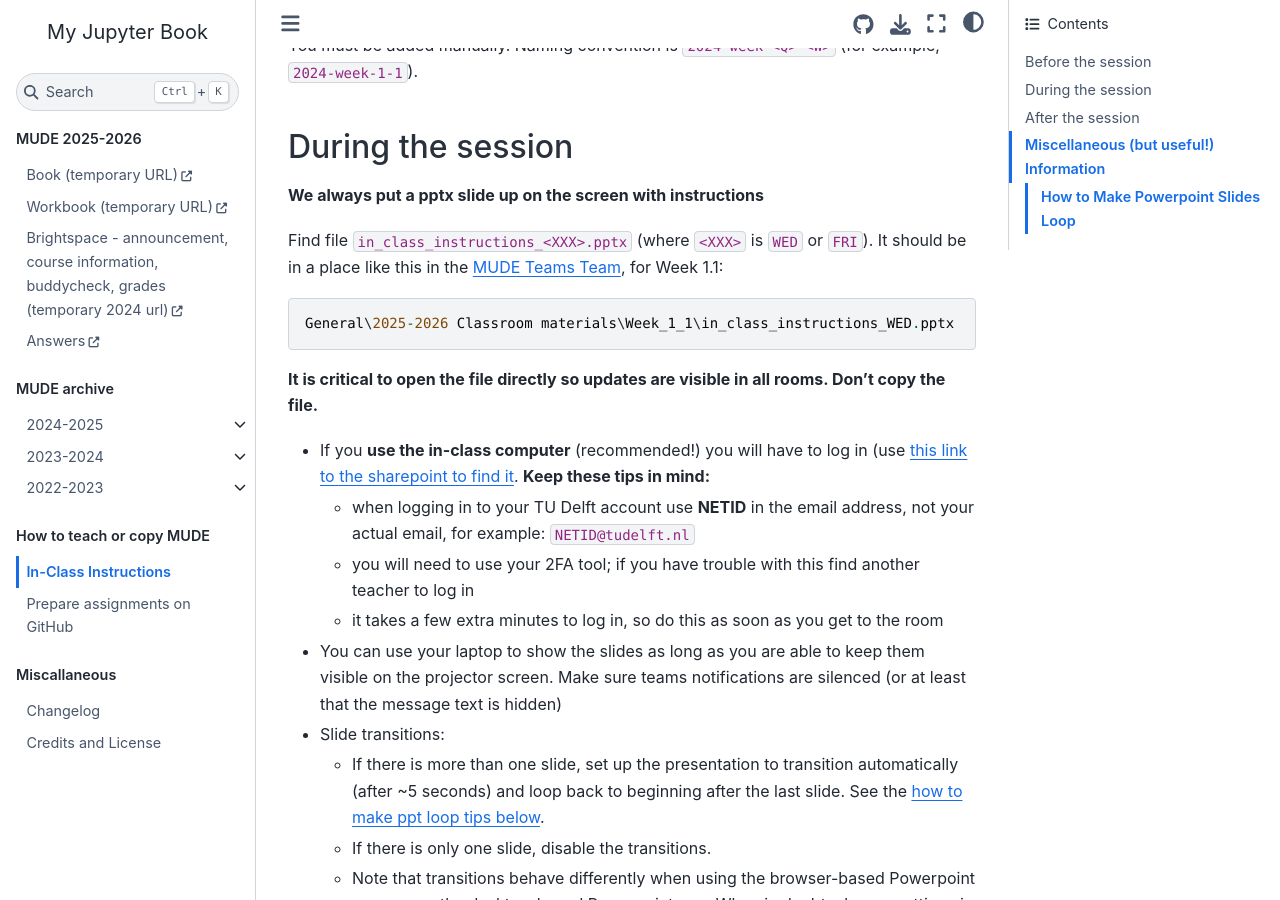
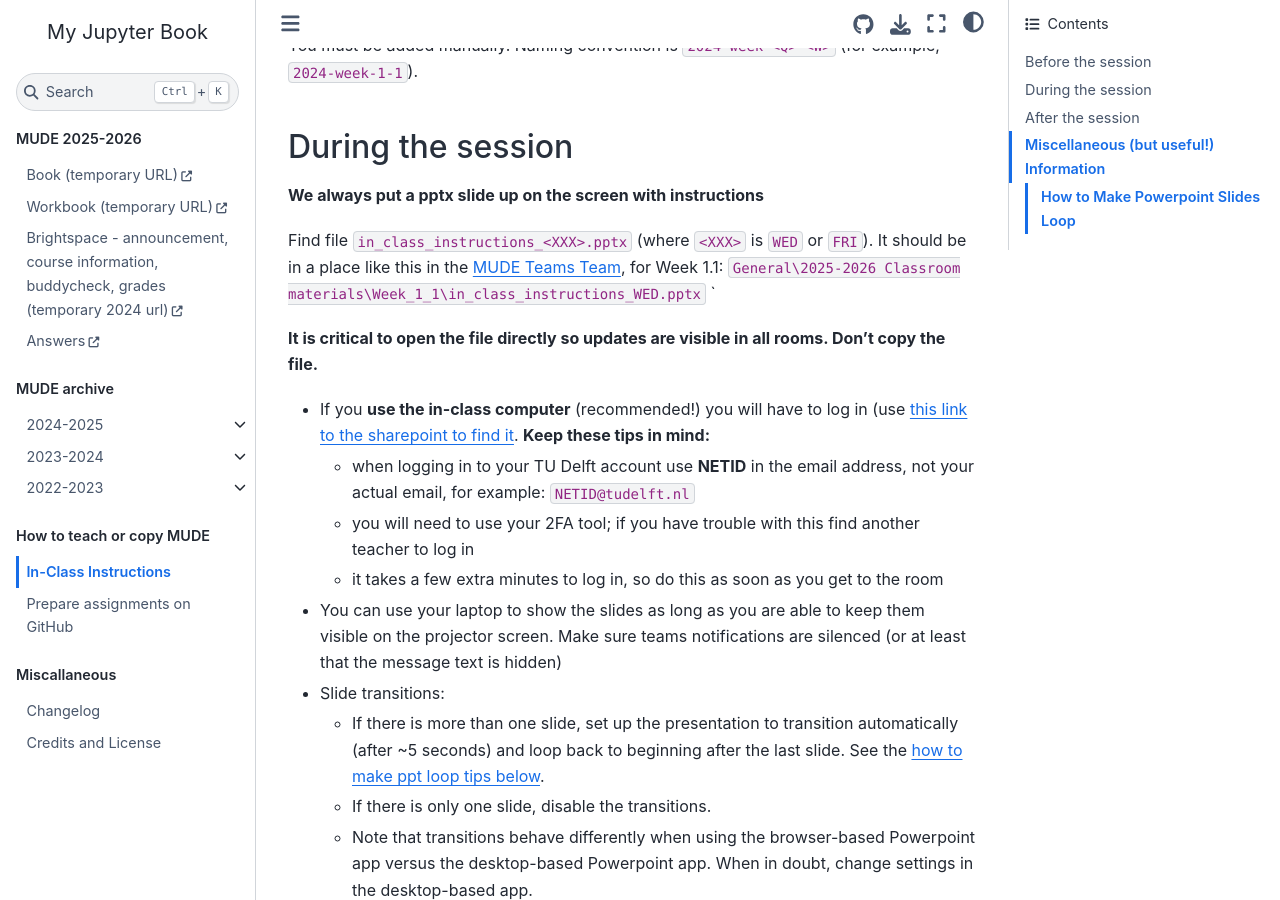
Before and after one commit to TUDelft-MUDE/teacher, a Jupyter Book: the page built from book/how_to_mude/in-class.md, in a window 1280 px wide and 900 px high, scrolled down 593 px. Built offline with Jupyter Book 1.0.4 settings and Sphinx 7.4.7 and the Sphinx Book theme 1.1.4, drawn with Linux system fonts in a browser that asks for light colours; comment, search, counter and statistics services are not loaded.

Commit message:
Update in-class.md

````diff
--- a/book/how_to_mude/in-class.md
+++ b/book/how_to_mude/in-class.md
@@ -17,11 +17,8 @@ Discussion Channel: check access to in-class discussion, which will be a chat in
 
 **We always put a pptx slide up on the screen with instructions**
 
-Find file `in_class_instructions_<XXX>.pptx` (where `<XXX>` is `WED` or `FRI`). It should be in a place like this in the [MUDE Teams Team](https://tud365.sharepoint.com/:f:/r/sites/MUDE/Gedeelde%20documenten/General/2025-2026%20Classroom%20material?csf=1&web=1&e=CR1Le0), for Week 1.1:
-
-```
-General\2025-2026 Classroom materials\Week_1_1\in_class_instructions_WED.pptx
-```
+Find file `in_class_instructions_<XXX>.pptx` (where `<XXX>` is `WED` or `FRI`). It should be in a place like this in the [MUDE Teams Team](https://tud365.sharepoint.com/:f:/r/sites/MUDE/Gedeelde%20documenten/General/2025-2026%20Classroom%20material?csf=1&web=1&e=CR1Le0), for Week 1.1: `General\2025-2026 Classroom materials\Week_1_1\in_class_instructions_WED.pptx`
+`
 
 **It is critical to open the file directly so updates are visible in all rooms. Don’t copy the file.**
 
````
